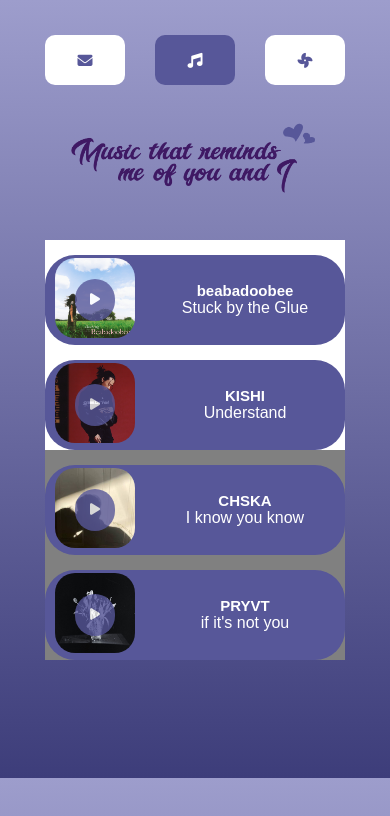
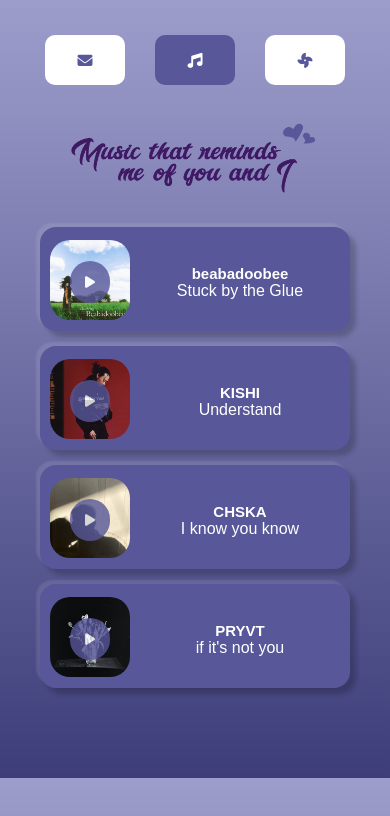
Before and after one commit to dalenapoles/Anniversary, a plain HTML site: page music.html in a window 390 px wide. Drawn offline with Linux system fonts and the light colour scheme.

Commit message:
Accepted009

```diff
--- a/music.css
+++ b/music.css
@@ -14,20 +14,24 @@
         background-color: #575799;
         margin-top: 15px;
         width: 450px;
+           box-shadow: 6px 6px 5px rgba(0, 0, 0, 0.2),
+             -4px -4px 2px rgba(255, 255, 255, 0.1);
+
 
         display: flex;
         justify-content: center;
         align-items: center;
-
+        height: 120px;
         border-radius: 30px;
         flex-direction: row;
+
 
 
     }
 
     #playerSection1{
 
-       padding: 10px;
+      height: 100%;
         display: flex;
         align-items: center;
         justify-content: center;
@@ -158,11 +162,11 @@ body{
      }
 
     .section1 {
-        background-color: white;
+        /* background-color: white; */
     padding: 0px;
 }
  .section2 {
-        background-color: rgb(128, 128, 128);
+        /* background-color: rgb(128, 128, 128); */
     padding: 0px;
 }
 #wholeContainer{
@@ -173,5 +177,20 @@ body{
 body{
     height: 778px;
 }
+ #playerSection1{
+
+
+
+    }
+   #playerContainer{
+    padding-top: 7px;
+      height: 97px;
+    border-radius: 16px;
+    padding-left: 10px;
+    box-shadow: 6px 6px 5px rgba(0, 0, 0, 0.2),
+             -4px -4px 2px rgba(255, 255, 255, 0.1);
+
+    }
+
 
 }
```
